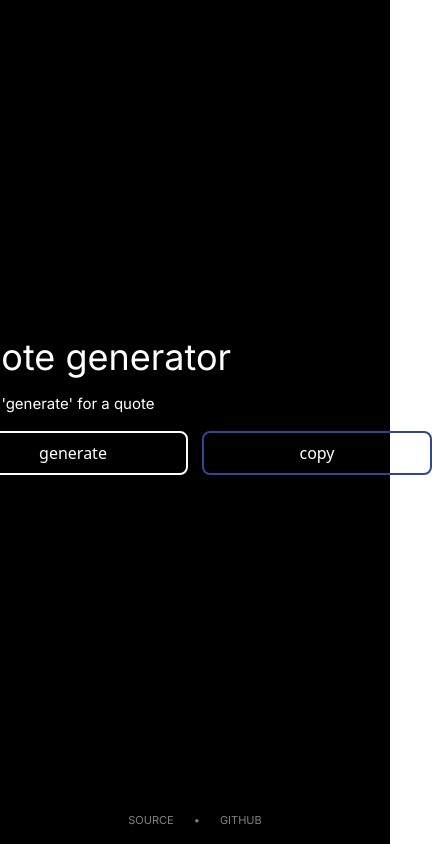
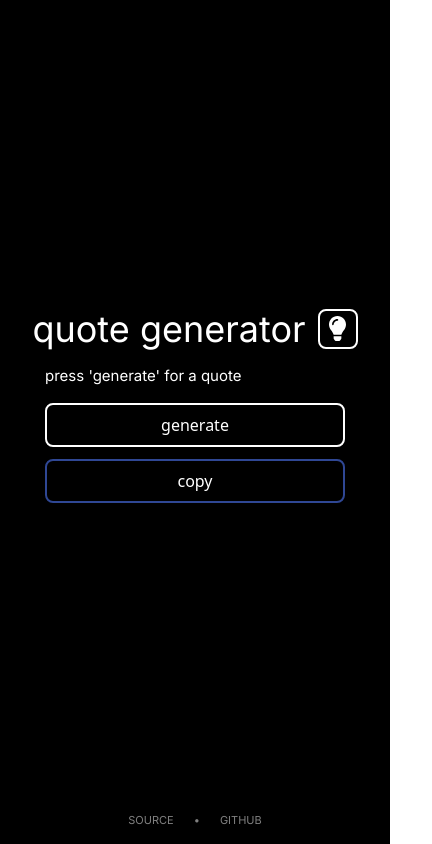
Before and after one commit to ttommie/quote-generator, a React (Vite) app: page / in a window 390 px wide. Shown: the whole page, 432 px wide, since content can reach past the window. Built offline with nearby package versions, Linux system fonts and the light colour scheme.

Commit message:
feat(responsiveness): implement media queries to adjust based on device

```diff
--- a/src/App.tsx
+++ b/src/App.tsx
@@ -3,7 +3,7 @@ import Footer from './components/Footer';
 import Header from './components/Header';
 import Quote from './components/Quote';
 
-// TODO: Add @media queries for smaller devices ex. mobile, tablet, etc
+// TODO: Add a middleware proxy to api call in order to fetch on mobile
 
 function App() {
   const [mode, setMode] = useState(() => {
--- a/src/components/Header.tsx
+++ b/src/components/Header.tsx
@@ -8,9 +8,9 @@ export interface HeaderProps {
 
 function Header({ modeType, onClick }: HeaderProps) {
   return (
-    <div className='flex justify-between items-center w-[474px]'>
+    <div className='flex justify-between items-center sm:w-[474px]'>
       {/* Title */}
-      <h1 className='font-inter text-4xl'>quote generator</h1>
+      <h1 className='pr-3 font-inter text-4xl sm:pr-0'>quote generator</h1>
 
       {/* Color Mode */}
       <div
--- a/src/components/Quote.tsx
+++ b/src/components/Quote.tsx
@@ -48,7 +48,7 @@ const Quote = () => {
   }
 
   return (
-    <div className='items-center w-[474px] space-y-4'>
+    <div className='w-[300px] items-center space-y-4 sm:w-[474px]'>
       {/* Quote */}
       {errMessage ? (
         <p className='text-red-600'>{errMessage}</p>
@@ -66,15 +66,15 @@ const Quote = () => {
       {isCopied ? <p className='font-inter text-[11px] uppercase text-textColor/80'>Copied Quote</p> : ''}
 
       {/* Buttons */}
-      <div className='flex justify-between'>
+      <div className='flex-col items-center space-y-3 flex justify-between sm:flex-row sm:space-y-0'>
         <button
-          className='border-2 rounded-lg w-[230px] h-11 border-border hover:bg-buttonColor/20'
+          className='w-[300px] border-2 rounded-lg h-11 border-border hover:bg-buttonColor/20 sm:w-[230px]'
           onClick={FetchQuote}
         >
           generate
         </button>
         <button
-          className='border-2 rounded-lg w-[230px] h-11 border-borderAccent hover:bg-buttonAccentColor/20'
+          className='w-[300px] border-2 rounded-lg h-11 border-borderAccent hover:bg-buttonAccentColor/20 sm:w-[230px]'
           onClick={CopyToClip}
         >
           copy
```
